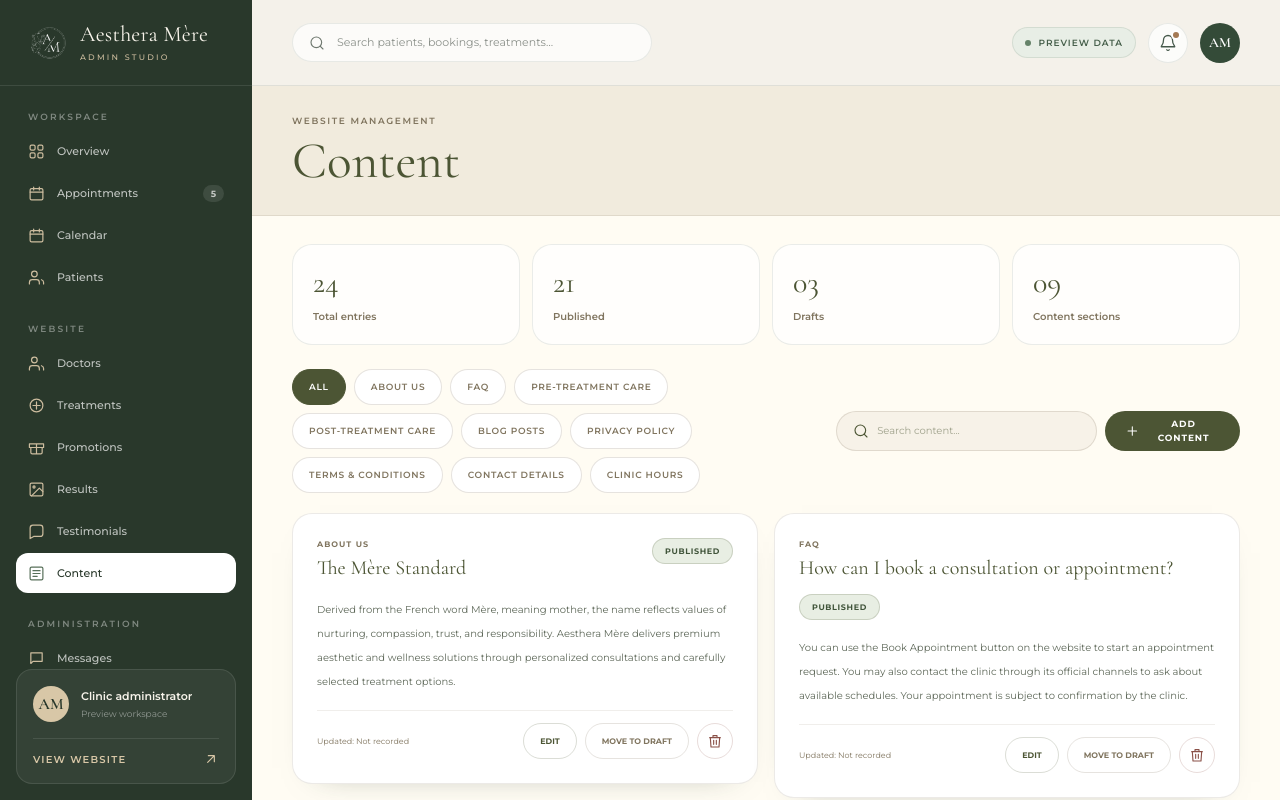
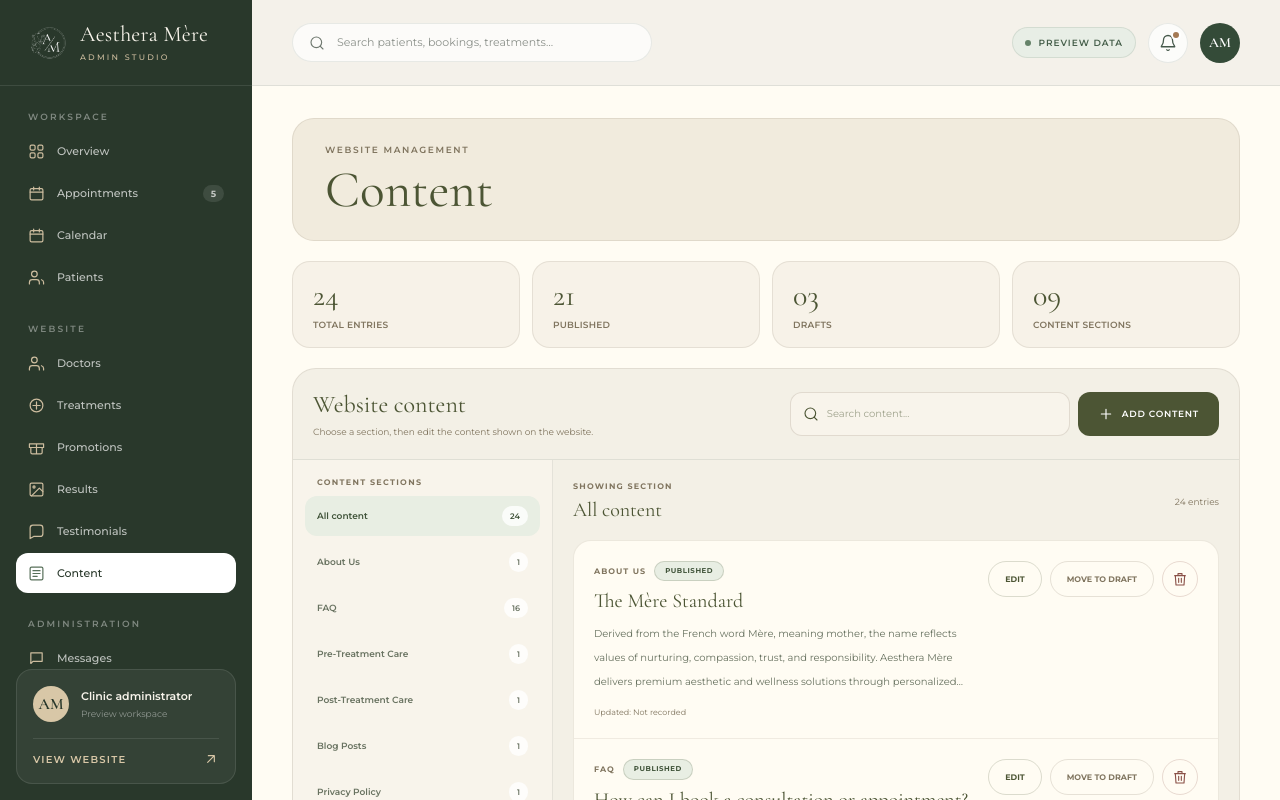
Before and after one commit to bettybeatrix/aesthera-mere, a Next.js app: page /admin/content in a window 1280 px wide. Shown: the top 800 px of the page. Built offline with nearby package versions, Linux system fonts and the light colour scheme.

Commit message:
style: refine content admin layout and match treatment header

```diff
--- a/components/admin/ContentWorkspace.tsx
+++ b/components/admin/ContentWorkspace.tsx
@@ -169,67 +169,93 @@ export default function ContentWorkspace({ initialEntries }: Props) {
     </section>
   ) : null;
 
+
   return (
-    <main className="min-h-screen bg-[#FFFCF3] pb-16 text-[#4C5534]">
-      <header className="border-b border-[#80755F]/15 bg-[#F1EBDD] px-6 py-7 md:px-10">
-        <div className="mx-auto flex max-w-[1280px] flex-col justify-between gap-5 sm:flex-row sm:items-end">
-          <div>
+    <main className="min-h-screen bg-[#FFFCF3] px-5 pb-16 pt-7 text-[#4C5534] sm:px-8 lg:px-10 lg:pt-8">
+      <div className="mx-auto max-w-[1460px]">
+        <header className="rounded-[22px] border border-[#80755F]/15 bg-[#F1EBDD] px-6 py-6 sm:px-8">
           <p className="font-montserrat text-[9px] font-semibold uppercase tracking-[0.18em] text-[#80755F]">Website management</p>
           <h1 className="mt-2 font-seasons text-[clamp(2.2rem,4vw,3.2rem)] leading-none text-[#4C5534]">Content</h1>
-          </div>
-        </div>
         </header>
 
-      <div className="mx-auto max-w-[1280px] px-6 pt-7 md:px-10">
-        <section className="mb-6 grid grid-cols-2 gap-3 sm:grid-cols-4" aria-label="Content summary">
+        <section className="mt-5 grid grid-cols-2 gap-3 sm:grid-cols-4" aria-label="Content summary">
           {[
             { label: "Total entries", value: counts.total },
             { label: "Published", value: counts.published },
             { label: "Drafts", value: counts.drafts },
             { label: "Content sections", value: counts.categories },
           ].map((stat) => (
-            <article key={stat.label} className="rounded-[20px] border border-[#334b39]/10 bg-white/75 p-5">
-              <p className="font-seasons text-3xl text-[#4c5534]">{stat.value.toString().padStart(2, "0")}</p>
-              <p className="mt-2 font-montserrat text-[10px] font-semibold text-[#80755f]">{stat.label}</p>
+            <article key={stat.label} className="rounded-[18px] border border-[#80755F]/15 bg-[#F7F2E8] px-5 py-4">
+              <p className="font-seasons text-3xl text-[#4C5534]">{stat.value.toString().padStart(2, "0")}</p>
+              <p className="mt-1 font-montserrat text-[9px] font-semibold uppercase tracking-wide text-[#80755F]">{stat.label}</p>
             </article>
           ))}
         </section>
 
-        <section>
-          <div className="mb-5 flex flex-col gap-3 sm:flex-row sm:items-center sm:justify-between">
-            <div className="flex flex-wrap gap-2">
-              <button type="button" onClick={() => setActiveCategory("All")} aria-pressed={activeCategory === "All"} className={`min-h-9 rounded-full border px-4 font-montserrat text-[9px] font-semibold uppercase tracking-[0.08em] transition-colors ${activeCategory === "All" ? "border-[#4C5534] bg-[#4C5534] text-white" : "border-[#80755F]/20 bg-white text-[#80755F] hover:bg-[#F1EBDD]"}`}>All</button>
-              {categories.map((category) => (
-                <button key={category} type="button" onClick={() => setActiveCategory(category)} aria-pressed={activeCategory === category} className={`min-h-9 rounded-full border px-4 font-montserrat text-[9px] font-semibold uppercase tracking-[0.08em] transition-colors ${activeCategory === category ? "border-[#4C5534] bg-[#4C5534] text-white" : "border-[#80755F]/20 bg-white text-[#80755F] hover:bg-[#F1EBDD]"}`}>{category}</button>
-              ))}
+        <section className="mt-5 overflow-hidden rounded-[24px] border border-[#80755F]/15 bg-[#F3F0E6]">
+          <div className="grid gap-3 border-b border-[#334b39]/10 p-4 sm:p-5 lg:grid-cols-[minmax(0,1fr)_auto] lg:items-center">
+            <div>
+              <h2 className="font-seasons text-2xl text-[#4C5534]">Website content</h2>
+              <p className="mt-1 font-montserrat text-[9px] text-[#80755F]">Choose a section, then edit the content shown on the website.</p>
             </div>
-            <div className="flex w-full flex-col gap-2 sm:w-auto sm:flex-row sm:items-center">
-              <label className="flex min-h-10 w-full items-center gap-2 rounded-full border border-[#80755F]/20 bg-[#F7F2E8] px-4 sm:w-[280px]">
+            <div className="flex flex-col gap-2 sm:flex-row">
+              <label className="flex min-h-11 items-center gap-2 rounded-xl border border-[#80755F]/20 bg-[#F8F4EB] px-3 sm:w-[280px]">
                 <Icon><circle cx="11" cy="11" r="8" /><path d="m21 21-4.35-4.35" /></Icon>
                 <span className="sr-only">Search content</span>
                 <input value={query} onChange={(event) => setQuery(event.target.value)} placeholder="Search content..." className="min-w-0 flex-1 bg-transparent font-montserrat text-[10px] outline-none" />
               </label>
-              <button type="button" onClick={openAdd} className="inline-flex min-h-10 items-center justify-center gap-2 rounded-full bg-[#4C5534] px-5 font-montserrat text-[9px] font-bold uppercase tracking-[0.1em] text-white transition-colors hover:bg-[#35452F]">
+              <button type="button" onClick={openAdd} className="inline-flex min-h-11 items-center justify-center gap-2 rounded-xl bg-[#4C5534] px-5 font-montserrat text-[9px] font-semibold uppercase tracking-[0.08em] text-white transition-colors hover:bg-[#35452F]">
                 <Icon><path d="M12 5v14M5 12h14" /></Icon> Add content
               </button>
             </div>
           </div>
 
+          <div className="grid lg:grid-cols-[260px_minmax(0,1fr)]">
+            <aside className="border-b border-[#334b39]/10 bg-[#F8F4EB] p-3 lg:border-b-0 lg:border-r">
+              <div className="px-3 pb-2 pt-1">
+                <p className="font-montserrat text-[8px] font-bold uppercase tracking-[0.16em] text-[#80755F]">Content sections</p>
+              </div>
+              <nav aria-label="Filter content by section" className="flex gap-1.5 overflow-x-auto lg:flex-col lg:overflow-visible">
+                <button type="button" onClick={() => setActiveCategory("All")} aria-pressed={activeCategory === "All"} className={`flex min-h-10 shrink-0 items-center justify-between gap-3 rounded-xl px-3 text-left font-montserrat text-[9px] font-semibold transition-colors lg:w-full ${activeCategory === "All" ? "bg-[#E8EEE3] text-[#40543A]" : "text-[#687260] hover:bg-[#F1EBDD]"}`}>
+                  <span>All content</span>
+                  <span className="rounded-full bg-white/80 px-2 py-1 text-[8px]">{items.length}</span>
+                </button>
+                {categories.map((category) => {
+                  const count = items.filter((item) => item.category === category).length;
+                  return (
+                    <button key={category} type="button" onClick={() => setActiveCategory(category)} aria-pressed={activeCategory === category} className={`flex min-h-10 shrink-0 items-center justify-between gap-3 rounded-xl px-3 text-left font-montserrat text-[9px] font-semibold transition-colors lg:w-full ${activeCategory === category ? "bg-[#E8EEE3] text-[#40543A]" : "text-[#687260] hover:bg-[#F1EBDD]"}`}>
+                      <span>{category}</span>
+                      <span className="rounded-full bg-white/80 px-2 py-1 text-[8px]">{count}</span>
+                    </button>
+                  );
+                })}
+              </nav>
+            </aside>
+
+            <div className="min-w-0 p-4 sm:p-5">
+              <div className="mb-4 flex flex-wrap items-center justify-between gap-2">
+                <div>
+                  <p className="font-montserrat text-[8px] font-bold uppercase tracking-[0.15em] text-[#80755F]">Showing section</p>
+                  <h3 className="mt-1 font-seasons text-xl text-[#4C5534]">{activeCategory === "All" ? "All content" : activeCategory}</h3>
+                </div>
+                <p className="font-montserrat text-[9px] text-[#80755F]">{visible.length} {visible.length === 1 ? "entry" : "entries"}</p>
+              </div>
+
               {visible.length ? (
-            <div className="grid items-start gap-4 xl:grid-cols-2">
-              {visible.map((item) => (
-                <article key={item.id} className="rounded-[20px] border border-[#80755F]/15 bg-white p-5 shadow-[0_12px_32px_-28px_rgba(35,54,40,0.55)] sm:p-6">
-                  <div className="flex flex-wrap items-start justify-between gap-3">
-                    <div className="min-w-0">
-                      <p className="font-montserrat text-[8px] font-bold uppercase tracking-[0.13em] text-[#80755F]">{item.category}</p>
-                      <h2 className="mt-1 font-seasons text-xl text-[#4C5534]">{item.title}</h2>
+                <div className="overflow-hidden rounded-[18px] border border-[#80755F]/15 bg-[#FFFCF3]">
+                  {visible.map((item, index) => (
+                    <article key={item.id} className={`p-4 sm:p-5 ${index > 0 ? "border-t border-[#80755F]/12" : ""}`}>
+                      <div className="flex flex-col gap-3 sm:flex-row sm:items-start sm:justify-between">
+                        <div className="min-w-0 flex-1">
+                          <div className="flex flex-wrap items-center gap-2">
+                            <span className="font-montserrat text-[8px] font-bold uppercase tracking-[0.13em] text-[#80755F]">{item.category}</span>
+                            <span className={`rounded-full border px-2.5 py-1 font-montserrat text-[7px] font-bold uppercase tracking-[0.08em] ${statusClass(item.status)}`}>{item.status}</span>
                           </div>
-                    <span className={`rounded-full border px-3 py-1.5 font-montserrat text-[8px] font-bold uppercase tracking-[0.08em] ${statusClass(item.status)}`}>{item.status}</span>
+                          <h4 className="mt-2 font-seasons text-xl leading-tight text-[#4C5534]">{item.title}</h4>
+                          <p className="mt-2 line-clamp-3 whitespace-pre-line font-montserrat text-[10px] leading-6 text-[#687260]">{item.body}</p>
+                          <p className="mt-3 font-montserrat text-[8px] text-[#80755F]">Updated: {item.updatedAt}</p>
                         </div>
-                  <p className="mt-4 line-clamp-4 whitespace-pre-line font-montserrat text-[10px] leading-6 text-[#5F695A]">{item.body}</p>
-                  <div className="mt-4 flex items-center justify-between gap-3 border-t border-[#80755F]/12 pt-3">
-                    <p className="font-montserrat text-[8px] text-[#80755F]">Updated: {item.updatedAt}</p>
-                    <div className="flex flex-wrap justify-end gap-2">
+                        <div className="flex shrink-0 flex-wrap gap-2 sm:justify-end">
                           <button type="button" onClick={() => openEdit(item)} className="min-h-9 rounded-full border border-[#4C5534]/20 px-4 font-montserrat text-[8px] font-bold uppercase text-[#4C5534] transition-colors hover:bg-[#E8EEE3]">Edit</button>
                           {item.status === "published" ? (
                             <button type="button" onClick={() => setStatus(item, "draft")} className="min-h-9 rounded-full border border-[#80755F]/20 px-4 font-montserrat text-[8px] font-bold uppercase text-[#80755F] transition-colors hover:bg-[#F1EBDD]">Move to draft</button>
@@ -245,11 +271,13 @@ export default function ContentWorkspace({ initialEntries }: Props) {
                   ))}
                 </div>
               ) : (
-            <div className="rounded-[22px] border border-dashed border-[#80755F]/25 bg-[#F8F4EB] px-6 py-16 text-center">
+                <div className="rounded-[18px] border border-dashed border-[#80755F]/25 bg-[#F8F4EB] px-6 py-16 text-center">
                   <p className="font-seasons text-2xl text-[#4C5534]">No content found</p>
-              <p className="mt-2 font-montserrat text-[10px] text-[#80755F]">Try another section or add a content entry.</p>
+                  <p className="mt-2 font-montserrat text-[10px] text-[#80755F]">Try another section or search term.</p>
                 </div>
               )}
+            </div>
+          </div>
         </section>
       </div>
 
```
Lines whose indentation alone changed are shown as unchanged.
